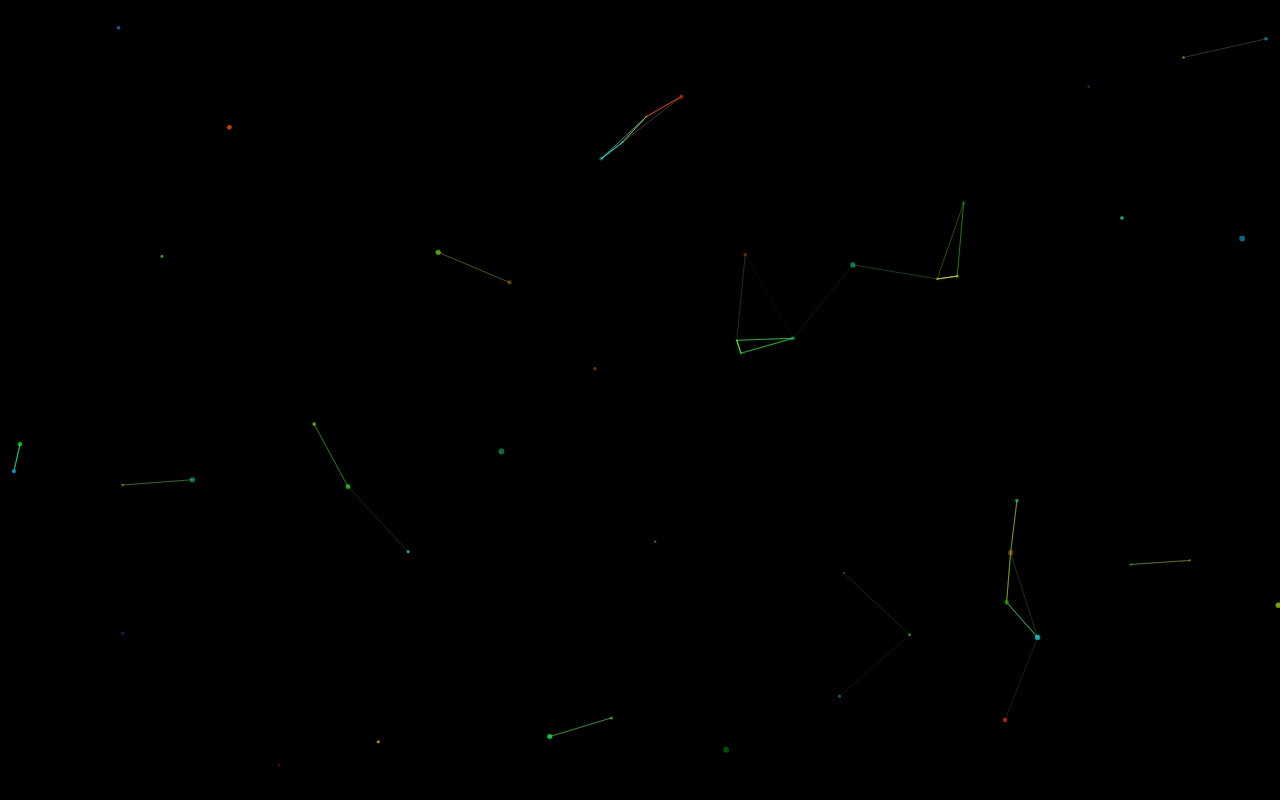
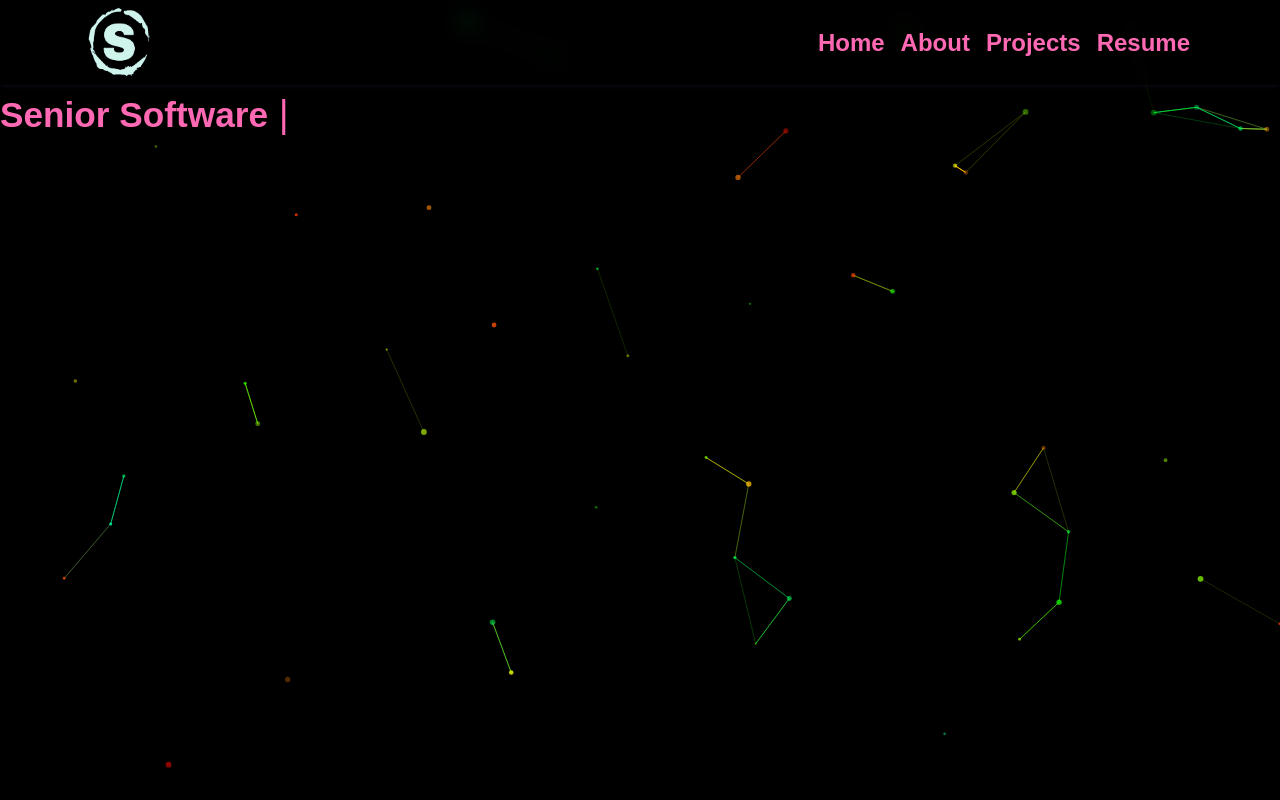
Before and after one commit to srikantvs26/portfolio, a React (Vite) app: page / in a window 1280 px wide. Built offline with nearby package versions, Linux system fonts and the light colour scheme.

Commit message:
added new particles

```diff
--- a/src/App.jsx
+++ b/src/App.jsx
@@ -3,12 +3,15 @@ import "./App.css";
 import Particle from "./Component/Particle";
 
 import "bootstrap/dist/css/bootstrap.min.css";
+import TypeWriter from "./Component/TypeWriter/TypeWriter";
+import NavBar from "./Component/NavBar/NavBar";
 
 function App() {
   return (
     <>
-      {/* <TypeWriter /> */}
       <Particle />
+      <NavBar />
+      <TypeWriter />
     </>
   );
 }
--- a/src/Component/NavBar/NavBar.css
+++ b/src/Component/NavBar/NavBar.css
@@ -1,4 +1,3 @@
-/* .navbar-nav .nav-link {
-    color: hotpink;
-  }
-   */
+.navbar-nav .nav-link {
+  color: hotpink;
+}
--- a/src/Component/NavBar/NavBar.jsx
+++ b/src/Component/NavBar/NavBar.jsx
@@ -13,10 +13,10 @@ function NavBar() {
       style={{
         boxShadow:
           "rgba(50, 50, 93, 0.25) 0px 2px 5px -1px, rgba(0, 0, 0, 0.3) 0px 1px 3px -1px",
-          backdropFilter: 'blur(10px)',
+        backdropFilter: "blur(10px)",
       }}
     >
-      <Container fluid>
+      <Container>
         <Navbar.Brand href="#home">
           <img
             src={logo}
```
Also changed, not shown: package.json (+10 -9 lines), 1 other file (tests, documents, lock files or other folders).
